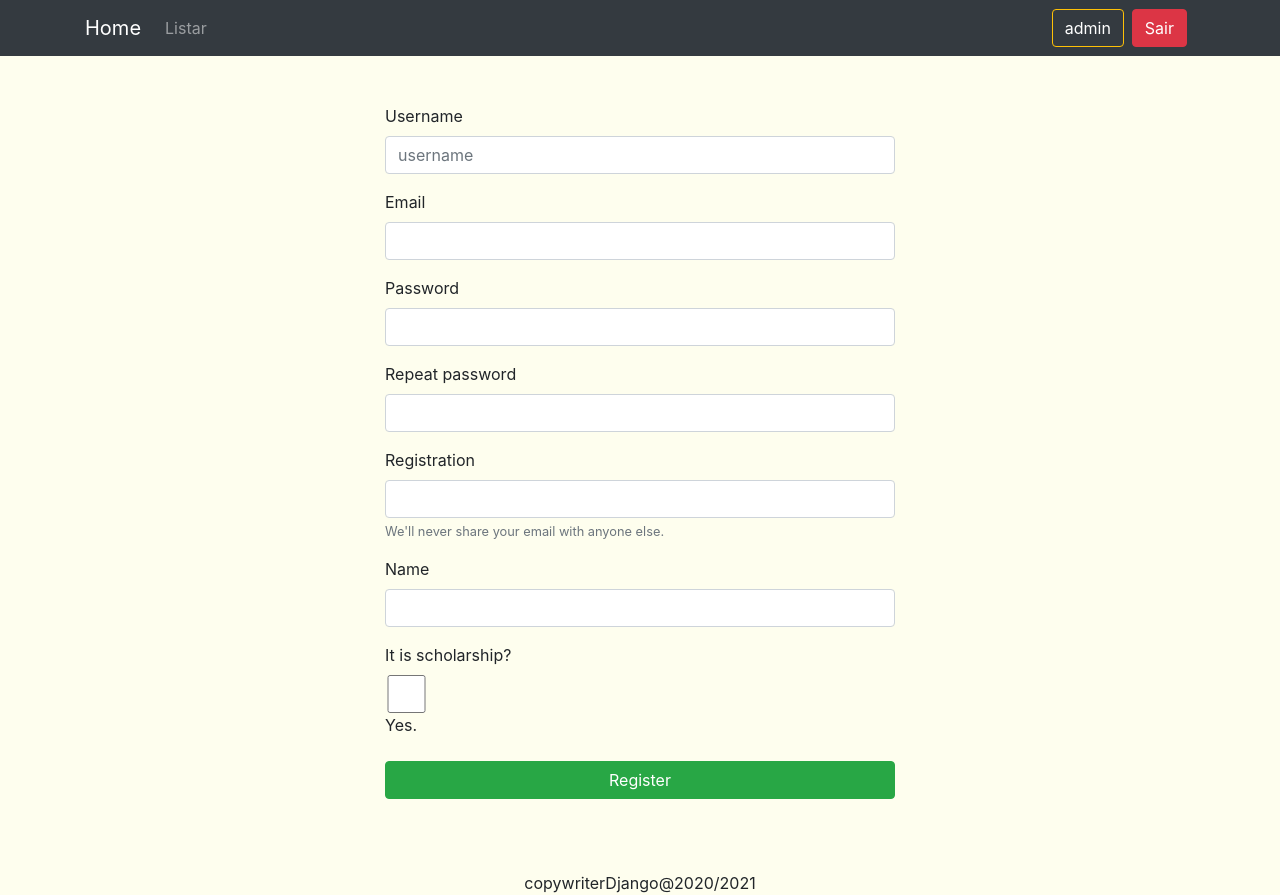
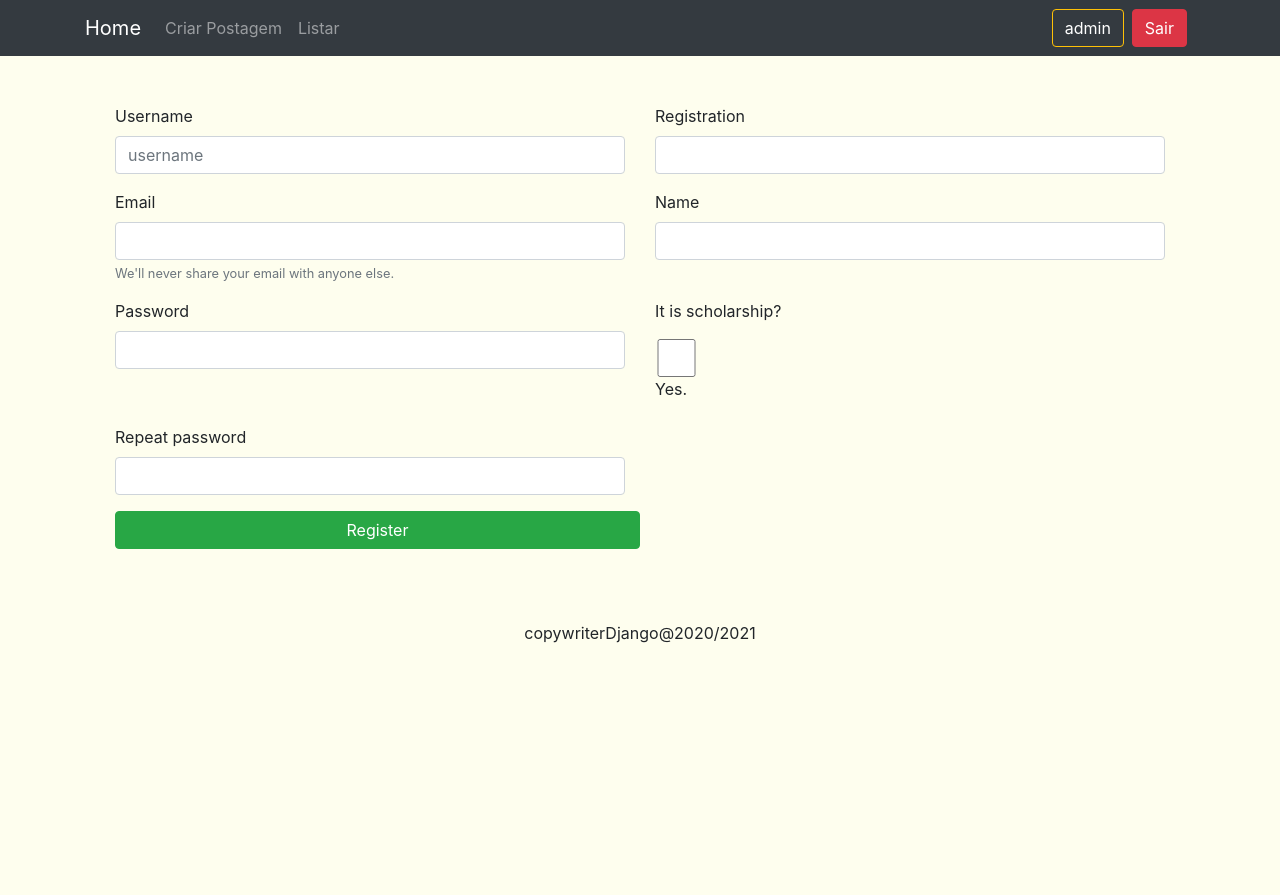
Before and after one commit to Jackie098/django-example, a Django app: page /accounts/signup/ in a window 1280 px wide. After the commit the page ends 643 px from the top, so only its background shows below. Run offline with Django 3.2, Linux system fonts and the light colour scheme; a user stored in the database is signed in.

Commit message:
fixed some bugs

```diff
--- a/mysite/myapp/urls.py
+++ b/mysite/myapp/urls.py
@@ -9,6 +9,6 @@ urlpatterns = [
     path('find_student/', views.find_student, name="find_student"),
     path('get_student/', views.read_student, name='get_student'),
 
-    path('new_post/', views.new_post_form, name="new_post_form"),
-    path('new_post/', views.new_post_view, name="new_post_view"),
+    path('new_post_form/', views.new_post_form, name="new_post_form"),
+    path('new_post_view/', views.new_post_view, name="new_post_view"),
 ]
--- a/mysite/templates/accounts/signup.html
+++ b/mysite/templates/accounts/signup.html
@@ -4,45 +4,44 @@
 
 {% block content %}
   <div class="container h-100">
-    <div class="row align-items-center my-4">
-      <div class="col-6 mx-auto">
+    <div class="my-4">
+      <div class="mx-auto">
         <form action="{% url 'register' %}" method="POST">
 
           {% csrf_token %}
-
-          <div class="form-group">
+          <div class="row">
+            <div class="form-group col-6" name="for-username">
               <label for="username">Username</label>
               <input type="text" class="form-control" name="username" id="username" placeholder="username">
             </div>
 
-          <div class="form-group">
+            <div class="form-group col-6" name="for-registration">
+              <label for="registration">Registration</label>
+              <input type="number" name="registration" class="form-control" id="registration">
+            </div>
+          </div>
+
+          <div class="row">
+            <div class="form-group col-6" name="for-email">
               <label for="email">Email</label>
               <input type="email"  class="form-control" name="email" id="email">
+              <small id="emailHelp" class="form-text text-muted">We'll never share your email with anyone else.</small>
             </div>
 
-          <div class="form-group">
+            <div class="form-group col-6" name="for-name-student">
+              <label for="name">Name</label>
+              <input type="text" name="name" class="form-control" id="name">
+            </div>
+          </div>
+
+          <div class="row">
+            <div class="form-group col-6" name="for-password">
               <label for="password">Password</label>
               <input type="password"  class="form-control" name="password" id="password">
             </div>
 
-          <div class="form-group">
-            <label for="password2">Repeat password</label>
-            <input type="password"  class="form-control" name="password2" id="password2">
-          </div>
-
-          <div class="form-group ">
-            <label for="registration">Registration</label>
-            <input type="number" name="registration" class="form-control" id="registration">
-            <small id="emailHelp" class="form-text text-muted">We'll never share your email with anyone else.</small>
-          </div>
-
-          <div class="form-group">
-            <label for="name">Name</label>
-            <input type="text" name="name" class="form-control" id="name">
-          </div>
-
-          <div class="form-group">
-            <label for="scholarship">It is scholarship?</label>
+            <div class="form-group col-6" name="for-is-scholarship">
+              <p for="scholarship">It is scholarship?</p>
               <input
                 type="checkbox"
                 name="scholarship"
@@ -52,8 +51,16 @@
 
                 <label>Yes.</label>
             </div>
+          </div>
 
-          <button type="submit" class="btn btn-success btn-block">Register</button>
+          <div class="row">
+            <div class="form-group col-6" name="for-repead-password">
+              <label for="password2">Repeat password</label>
+              <input type="password"  class="form-control" name="password2" id="password2">
+            </div>
+          </div>
+
+          <button type="submit" class="btn btn-success btn-block col-6" align="center">Register</button>
         </form>
       </div>
     </div>
--- a/mysite/templates/base.html
+++ b/mysite/templates/base.html
@@ -26,6 +26,12 @@
 
       <div class="collapse navbar-collapse" id="navbarSupportedContent">
         <ul class="navbar-nav mr-auto">
+          {% if user.is_authenticated %}
+            <li class="nav-item">
+              <a class="nav-link" href="{% url 'new_post_form' %}">Criar Postagem</a>
+            </li>
+          {% endif %}
+
           <li class="nav-item">
             <a class="nav-link" href="{% url 'students' %}">Listar</a>
           </li>
--- a/mysite/templates/myapp/post_form.html
+++ b/mysite/templates/myapp/post_form.html
@@ -7,7 +7,7 @@
     {% csrf_token %}
     <div class="form-group">
       <label for="post-text">Text of the post:</label>
-      <input type="text" name="post-text" id="post-text" class="form-control">
+      <input type="text" name="post_text" id="post_text" class="form-control">
     </div>
 
     <button type="submit" class="btn btn-primary">Save</button>
```
Also changed, not shown: mysite/myapp/models.py (+6 -6 lines), mysite/myapp/views.py (+5 -5 lines). Lines whose indentation alone changed are shown as unchanged.
